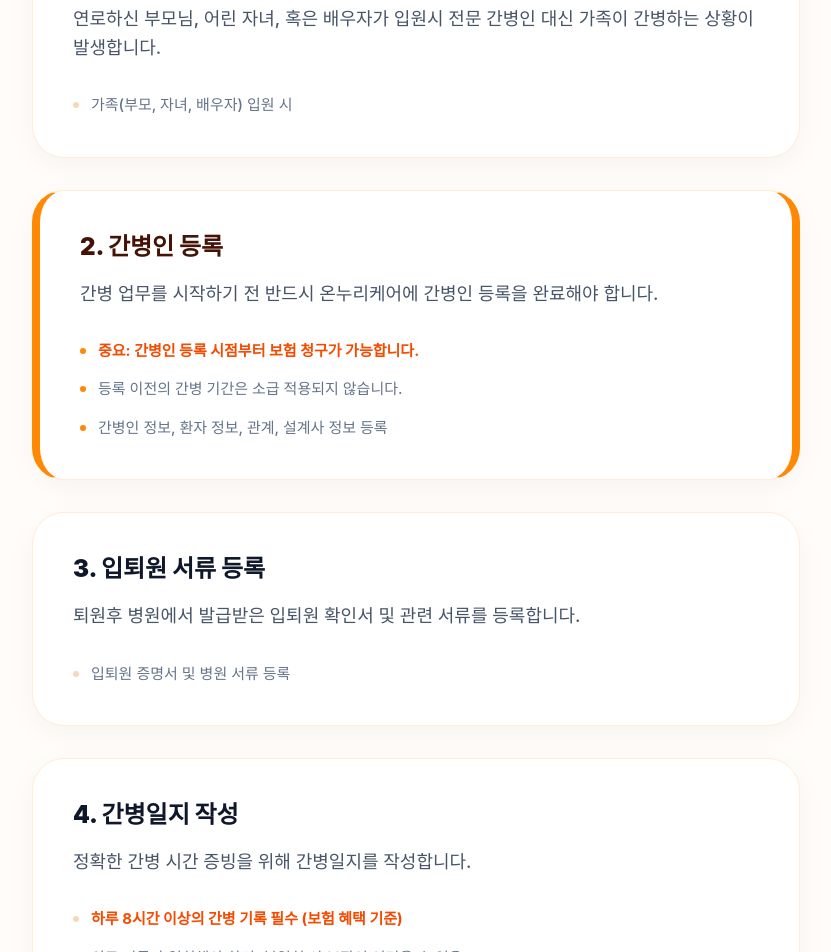
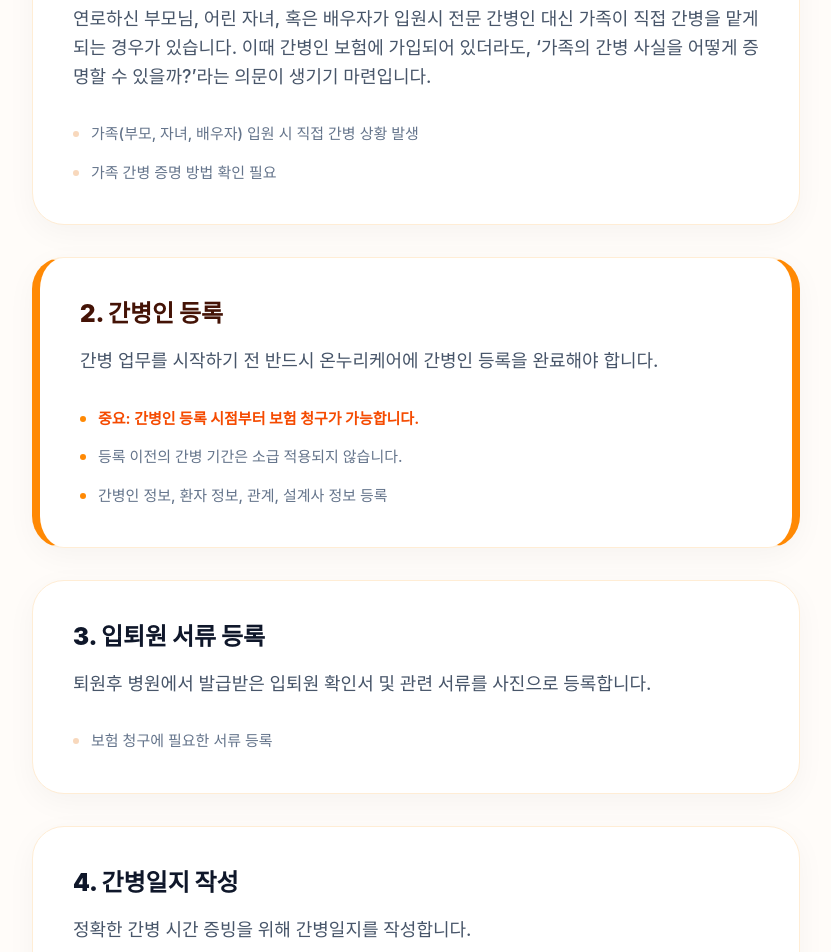
Before and after one commit to juj5835/marketing-onnuri, a Next.js app: page /guide in a window 1280 px wide. Shown: the part 440-1392 px from the top of the page, without its empty margins (224-1055 px from the left). Built offline with nearby package versions, Linux system fonts and the light colour scheme; a web font is replaced by a local one.

Commit message:
Final project synchronization and UI refinements

```diff
--- a/src/components/GuideContent.tsx
+++ b/src/components/GuideContent.tsx
@@ -8,8 +8,8 @@ import { Heart, X } from 'lucide-react';
 const steps = [
   {
     title: '1. 간병 상황 발생',
-    desc: '연로하신 부모님, 어린 자녀, 혹은 배우자가 입원시 전문 간병인 대신 가족이 간병하는 상황이 발생합니다.',
-    details: ['가족(부모, 자녀, 배우자) 입원 시'],
+    desc: '연로하신 부모님, 어린 자녀, 혹은 배우자가 입원시 전문 간병인 대신 가족이 직접 간병을 맡게 되는 경우가 있습니다. 이때 간병인 보험에 가입되어 있더라도, ‘가족의 간병 사실을 어떻게 증명할 수 있을까?’라는 의문이 생기기 마련입니다.',
+    details: ['가족(부모, 자녀, 배우자) 입원 시 직접 간병 상황 발생', '가족 간병 증명 방법 확인 필요'],
   },
   {
     title: '2. 간병인 등록 ',
@@ -23,14 +23,14 @@ const steps = [
   },
   {
     title: '3. 입퇴원 서류 등록',
-    desc: '퇴원후 병원에서 발급받은 입퇴원 확인서 및 관련 서류를 등록합니다.',
-    details: ['입퇴원 증명서 및 병원 서류 등록'],
+    desc: '퇴원후 병원에서 발급받은 입퇴원 확인서 및 관련 서류를 사진으로 등록합니다.',
+    details: ['보험 청구에 필요한 서류 등록'],
   },
   {
     title: '4. 간병일지 작성',
     desc: '정확한 간병 시간 증빙을 위해 간병일지를 작성합니다.',
     details: [
-      '하루 8시간 이상의 간병 기록 필수 (보험 혜택 기준)',
+      '하루 8시간 이상의 간병 기록 필수 (보험 보장 기준)',
       '의료 기록과 일치해야 하며, 불일치 시 보장이 어려울 수 있음'
     ],
   },
@@ -88,8 +88,8 @@ export default function GuideContent() {
           >
             {/* Content Card */}
             <div className={`p-8 md:p-10 rounded-[32px] border bg-white relative overflow-hidden transition-all duration-500 shadow-[0_8px_30px_rgb(0,0,0,0.04)] hover:shadow-[0_8px_40px_rgb(0,0,0,0.08)] ${step.isCritical
-                ? 'border-[#FFEDD5] border-l-[8px] border-r-[8px] border-l-orange-400 border-r-orange-400'
-                : 'border-[#FFEDD5]'
+              ? 'border-[#FFEDD5] border-l-[8px] border-r-[8px] border-l-orange-400 border-r-orange-400'
+              : 'border-[#FFEDD5]'
               }`}>
 
               <div className="flex flex-col gap-6">
```
